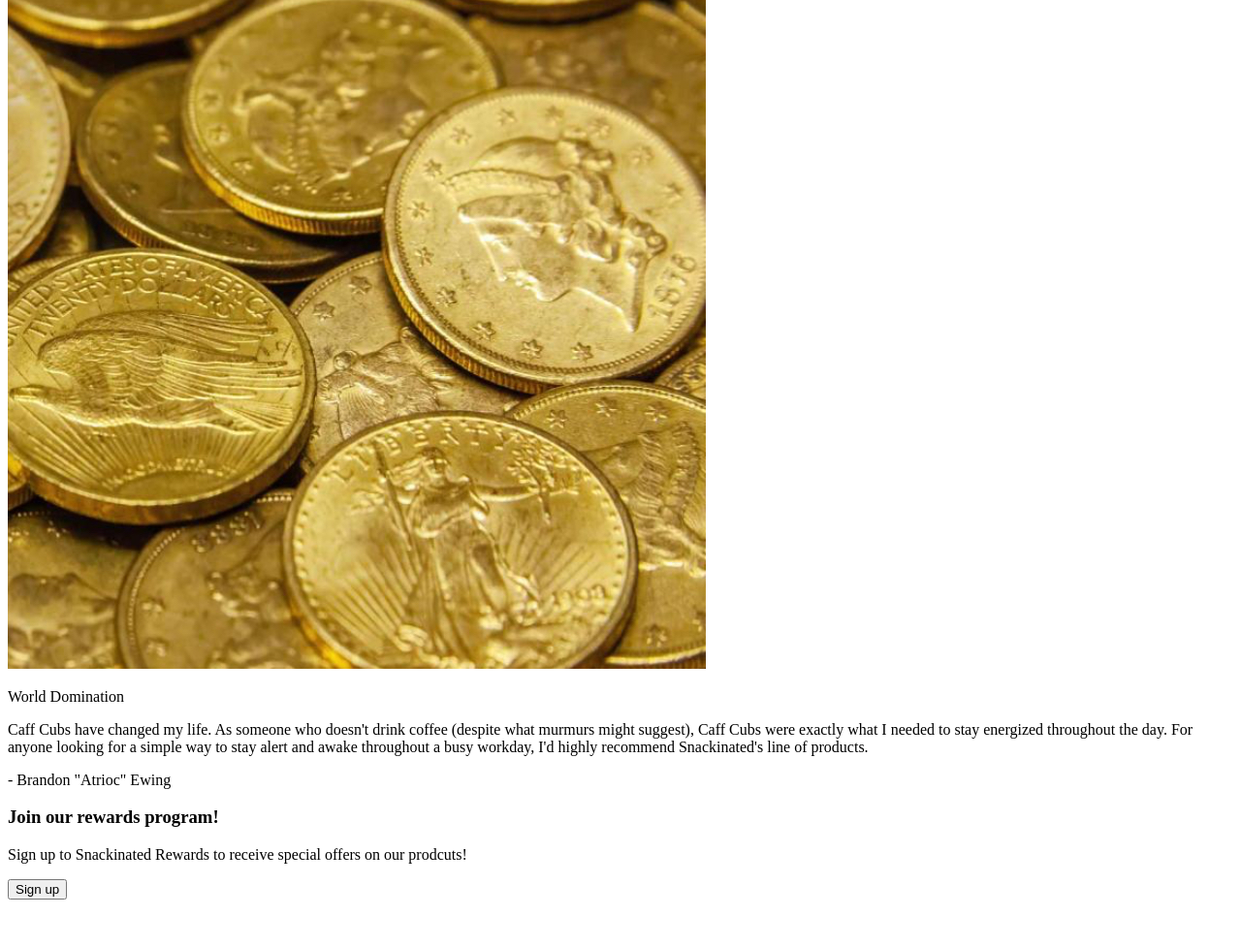
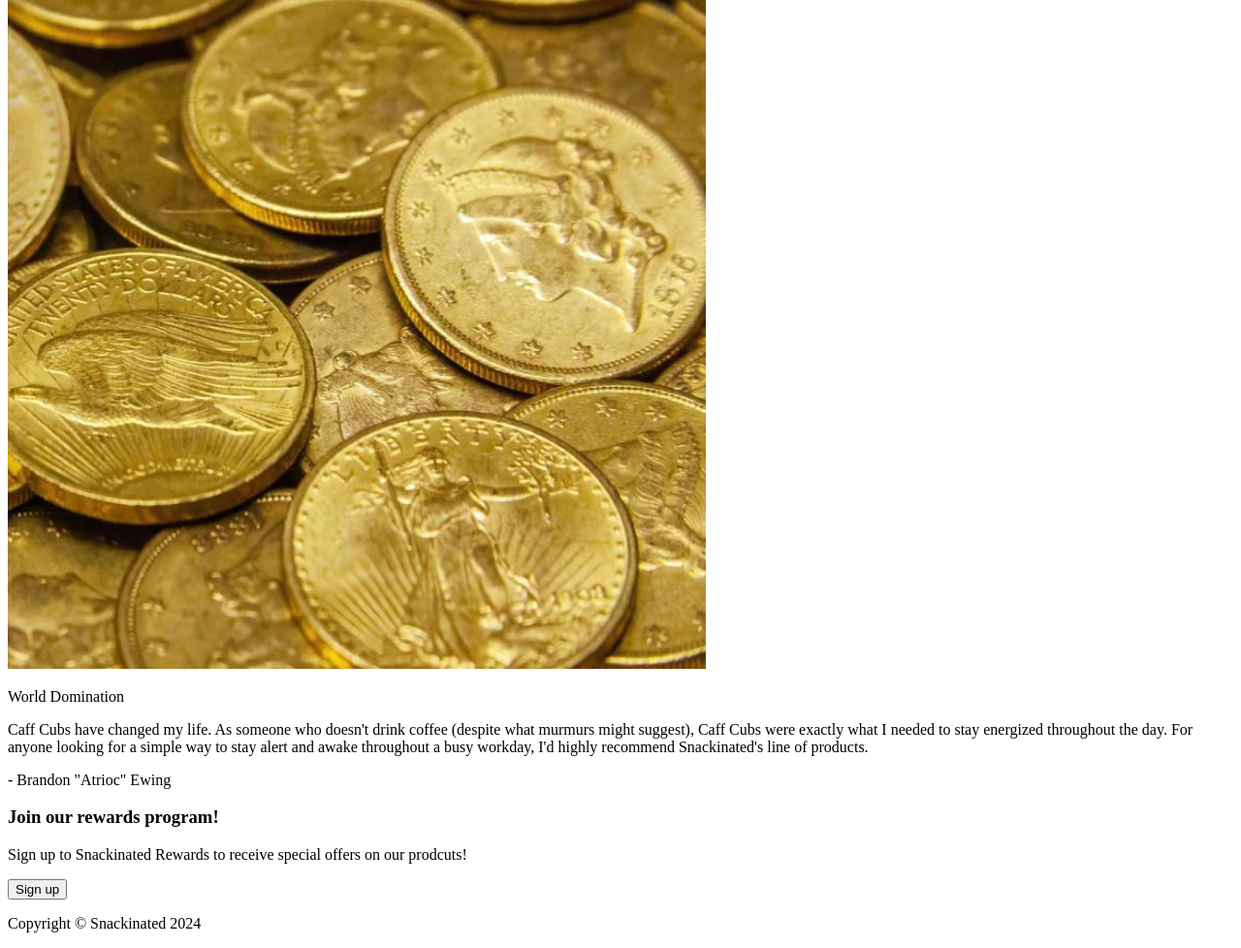
Before and after one commit to SeafaringAvocado/landing-page, a plain HTML site: page index.html in a window 1280 px wide. Shown: the part 3399-4377 px from the top of the page at 97% size. Before the commit the page ends 4335 px from the top, so only its background shows below. Drawn offline with Linux system fonts and the light colour scheme.

Commit message:
Add html for section five

```diff
--- a/index.html
+++ b/index.html
@@ -71,5 +71,9 @@
         <button>Sign up</button>
     </div>
    </div>
+
+   <div class="section-five">
+    <p>Copyright © Snackinated 2024</p>
+   </div>
 </body>
 </html>
```
